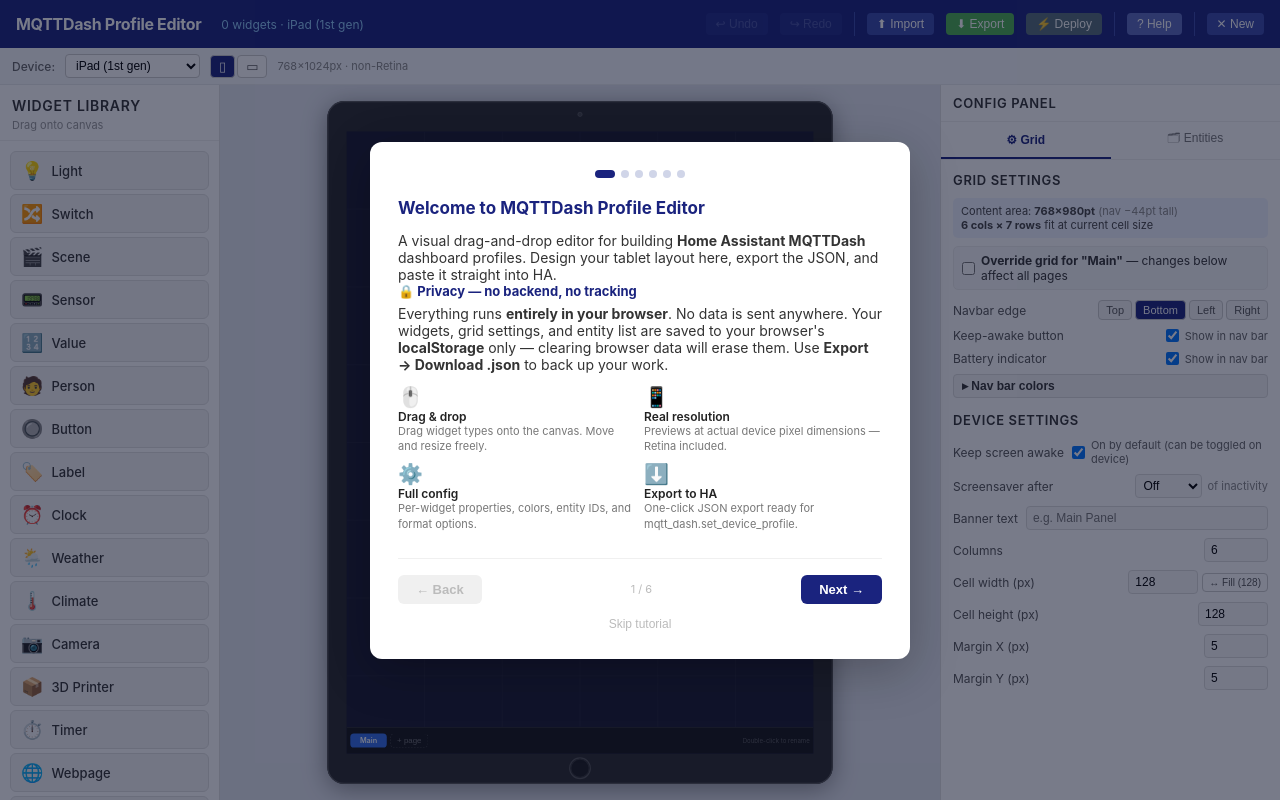
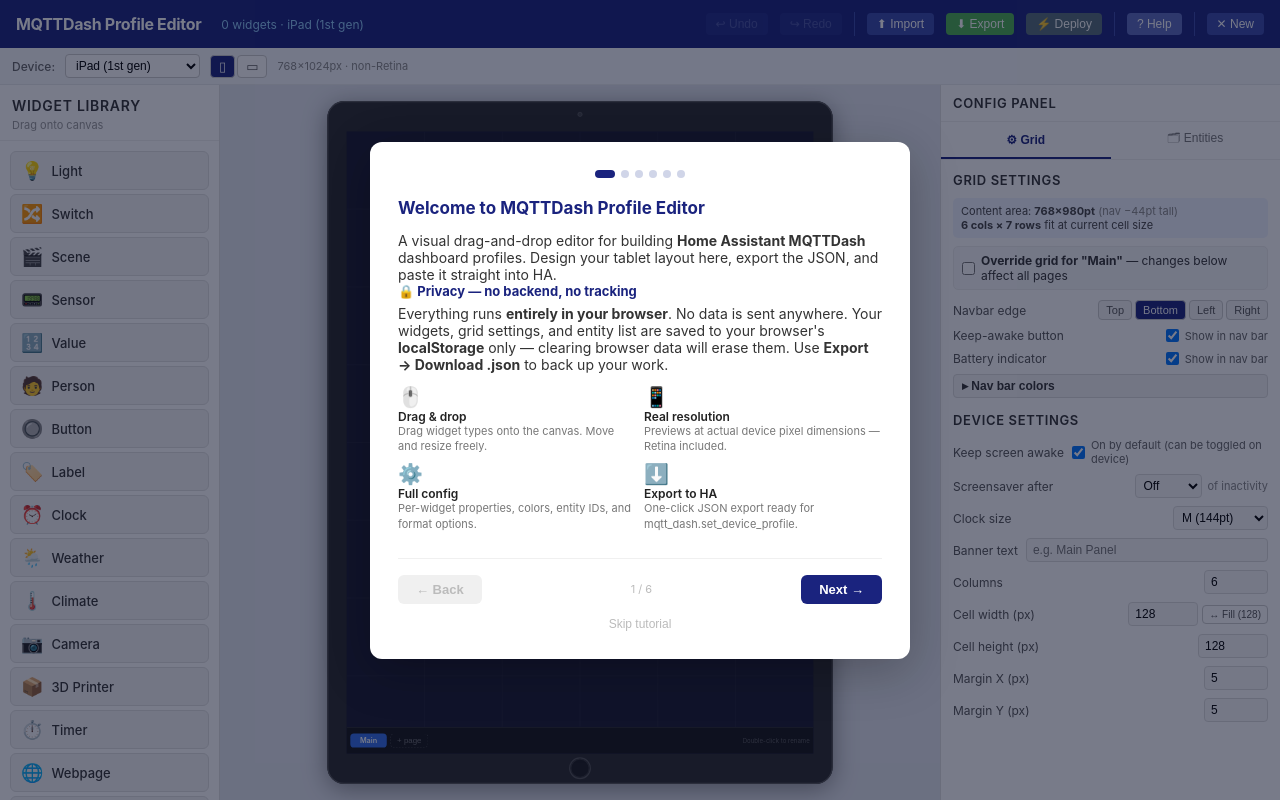
Before and after one commit to 3dg1luk43/ha_mqtt_dash_profile_editor, a React (Vite) app: page / in a window 1280 px wide. Built offline with nearby package versions, Linux system fonts and the light colour scheme.

Commit message:
feat: add screensaver font size setting to device settings and update profile export/import logic

```diff
--- a/src/components/ConfigPanel/GridConfigSection.jsx
+++ b/src/components/ConfigPanel/GridConfigSection.jsx
@@ -231,6 +231,20 @@
         </div>
       </Field>
 
+      <Field label="Clock size">
+        <select
+          value={device_settings.screensaver_font_size ?? 144}
+          onChange={(e) => setDeviceSettings({ screensaver_font_size: Number(e.target.value) })}
+          style={{ fontSize: 12, padding: '3px 4px', border: '1px solid #ddd', borderRadius: 4, background: '#fafafa' }}
+        >
+          <option value={96}>S (96pt)</option>
+          <option value={144}>M (144pt)</option>
+          <option value={192}>L (192pt)</option>
+          <option value={240}>XL (240pt)</option>
+          <option value={288}>XXL (288pt)</option>
+        </select>
+      </Field>
+
       <Field label="Banner text">
         <input
           type="text"
--- a/src/store/editorStore.js
+++ b/src/store/editorStore.js
@@ -230,6 +230,7 @@
         navbar_edge: s.navbar_edge,
         navbar_show_battery: s.navbar_show_battery,
         navbar_show_keepawake: s.navbar_show_keepawake,
+        device_settings: s.device_settings,
       }),
       merge: (persisted, current) => {
         const merged = { ...current, ...persisted };
--- a/src/utils/profileExport.js
+++ b/src/utils/profileExport.js
@@ -60,6 +60,8 @@
     }
     const sst = state.device_settings.screensaver_timeout;
     if (typeof sst === 'number' && sst > 0) devOut.screensaver_timeout = sst;
+    const ssf = state.device_settings.screensaver_font_size;
+    if (typeof ssf === 'number' && ssf > 0) devOut.screensaver_font_size = ssf;
     if (Object.keys(devOut).length > 0) profile.device = devOut;
   }
 
@@ -126,6 +128,7 @@
     if (profile.device && typeof profile.device === 'object') {
       if (typeof profile.device.keep_awake === 'boolean') deviceSettings.keep_awake = profile.device.keep_awake;
       if (typeof profile.device.screensaver_timeout === 'number') deviceSettings.screensaver_timeout = profile.device.screensaver_timeout;
+      if (typeof profile.device.screensaver_font_size === 'number') deviceSettings.screensaver_font_size = profile.device.screensaver_font_size;
     }
 
     return {
```
